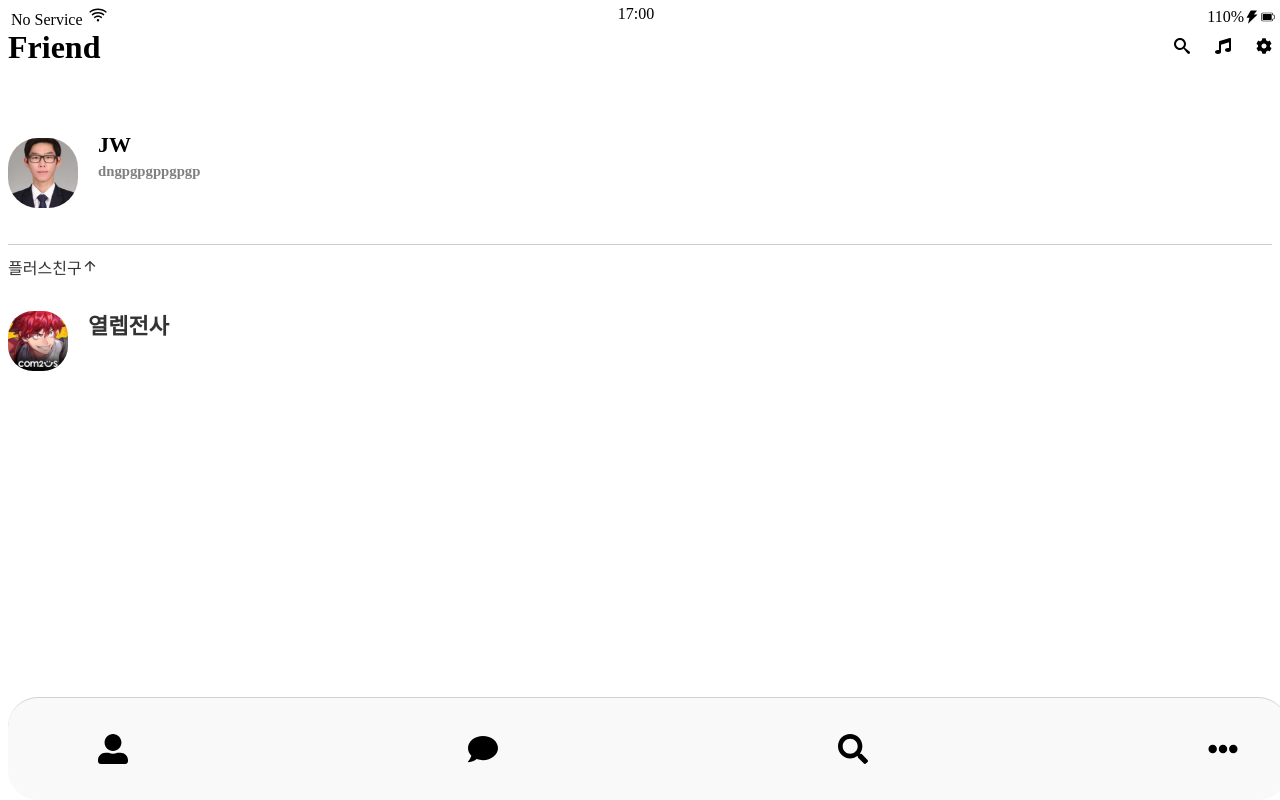
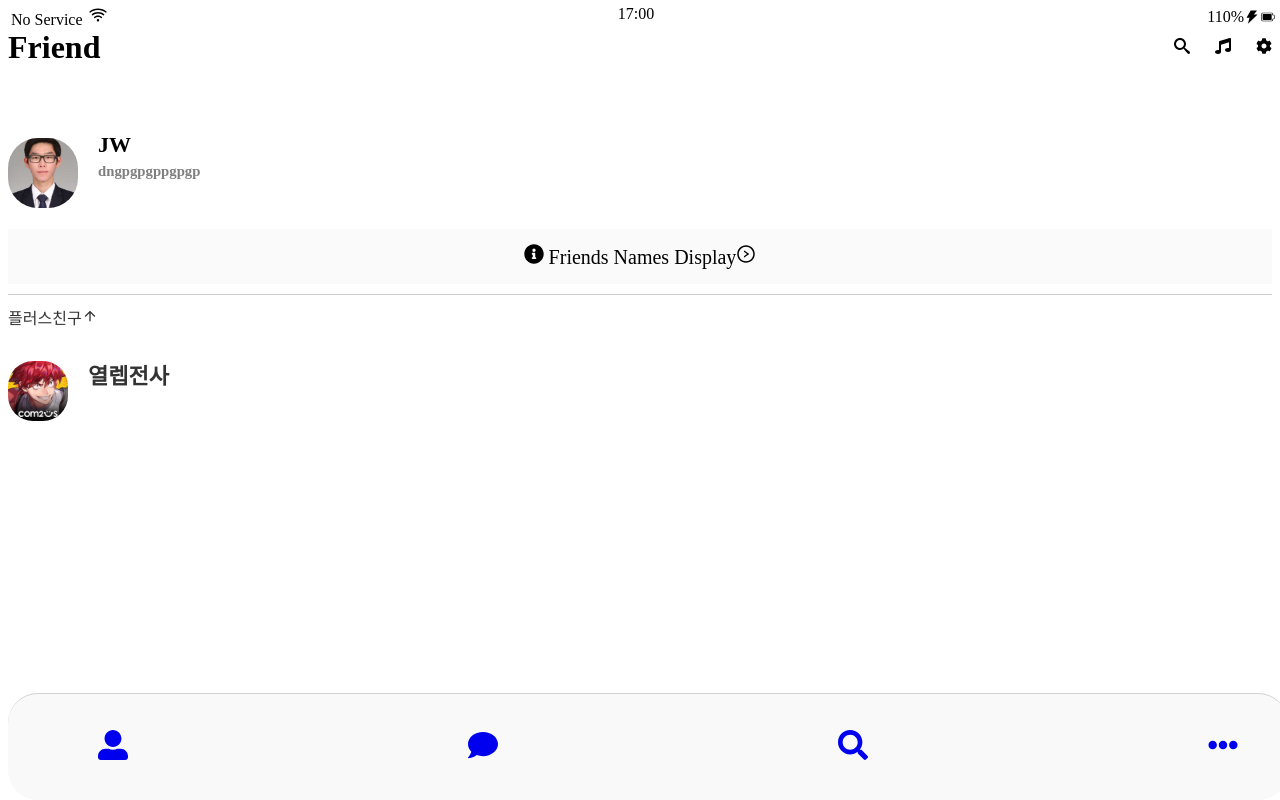
Before and after one commit to leejeawon92/kokoa-clone-2020, a React (Create React App) app in the folder kokoaclonereact/: page / in a window 1280 px wide. Built offline with nearby package versions, Linux system fonts and the light colour scheme.

Commit message:
vReact: route & nested route setting

```diff
--- a/kokoaclonereact/src/App.js
+++ b/kokoaclonereact/src/App.js
@@ -1,24 +1,29 @@
-import { BrowserRouter, Route, Router, Routes } from 'react-router-dom';
-import Usercomponet from './components/User';
-import Channelcomponet from './components/Channel';
+import { BrowserRouter, Route, Routes } from 'react-router-dom';
 import Nav from './components/Navbar';
 import Status from './components/Statusbar';
 import Screenheader from './components/ScreenHeader';
 import Friend from './routes/Friend';
+import Chats from './routes/Chats';
+import Search from './routes/Search';
+import More from './routes/More';
+import Settings from './routes/Settings';
 
 function App() {
   return (
     <div className="App">
-      <Status/>
-      <Screenheader/>
-      <Usercomponet />
-      <Channelcomponet />
       <BrowserRouter>
+        <Status/>
+        <Screenheader/>
         <Routes>
-          <Route path='/' component={Friend} ></Route>
+          <Route path='/'  element={<Friend/>} ></Route>
+          <Route path='chats' element={<Chats/>} ></Route>
+          <Route path='search'  element={<Search/>} ></Route>
+          <Route path='more'  element={<More/>} >
+            <Route path='settings'  element={<Settings/>} ></Route>
+          </Route>
         </Routes>
+        <Nav />
       </BrowserRouter>
-      <Nav />
     </div>
   );
 }
--- a/kokoaclonereact/src/components/Navbar.js
+++ b/kokoaclonereact/src/components/Navbar.js
@@ -1,5 +1,6 @@
 import styled from "styled-components";
 import { FaUserAlt, FaComment, FaSearch,FaEllipsisH} from 'react-icons/fa'
+import { Link } from 'react-router-dom';
 
 
 const NavComponent = styled.nav`
@@ -22,10 +23,10 @@ function Nav(){
   return(
     <NavComponent>
       <NavList>
-        <FaUserAlt size={30}/>
-        <FaComment size={30}/>
-        <FaSearch size={30}/>
-        <FaEllipsisH size={30}/>
+        <Link to='/'><FaUserAlt size={30}/></Link>
+        <Link to='/chats'><FaComment size={30}/></Link>
+        <Link to='/search'><FaSearch size={30}/></Link>
+        <Link to='/more'><FaEllipsisH size={30}/></Link>
       </NavList>
     </NavComponent>
   )
--- /dev/null
+++ b/kokoaclonereact/src/routes/Chats.js
@@ -0,0 +1,8 @@
+import Usercomponet from '../components/User';
+
+function Chats(){
+  return (
+    <Usercomponet/>
+  )
+}
+export default Chats;
--- a/kokoaclonereact/src/routes/Friend.js
+++ b/kokoaclonereact/src/routes/Friend.js
@@ -1,6 +1,8 @@
 import styled from 'styled-components'
 import {AiOutlineRightCircle} from 'react-icons/ai'
 import { FaInfoCircle} from 'react-icons/fa'
+import Usercomponet from '../components/User'
+import Channelcomponet from '../components/Channel'
 
 const InfoDisplay = styled.a`
 text-align: center;
@@ -17,11 +19,15 @@ margin-top: -15px;
 
 function Friend(){
   return(
-    <InfoDisplay>
-      <FaInfoCircle className='info' />
-      Friends Names Display
-      <AiOutlineRightCircle/>
-    </InfoDisplay>
+    <>
+      <Usercomponet />
+      <InfoDisplay>
+        <FaInfoCircle className='info' />
+        Friends Names Display
+        <AiOutlineRightCircle/>
+      </InfoDisplay>
+      <Channelcomponet />
+    </>
   )
 }
 export default Friend;
--- /dev/null
+++ b/kokoaclonereact/src/routes/More.js
@@ -0,0 +1,8 @@
+import { Link } from 'react-router-dom';
+
+function More(){
+  return (
+    <Link to='setting'>setting</Link>
+  )
+}
+export default More;
--- /dev/null
+++ b/kokoaclonereact/src/routes/Search.js
@@ -0,0 +1,6 @@
+function Search(){
+  return (
+    <h4>search</h4>
+  )
+}
+export default Search;
--- /dev/null
+++ b/kokoaclonereact/src/routes/Settings.js
@@ -0,0 +1,6 @@
+function Settings(){
+  return (
+    <h4>setting</h4>
+  )
+}
+export default Settings;
```
